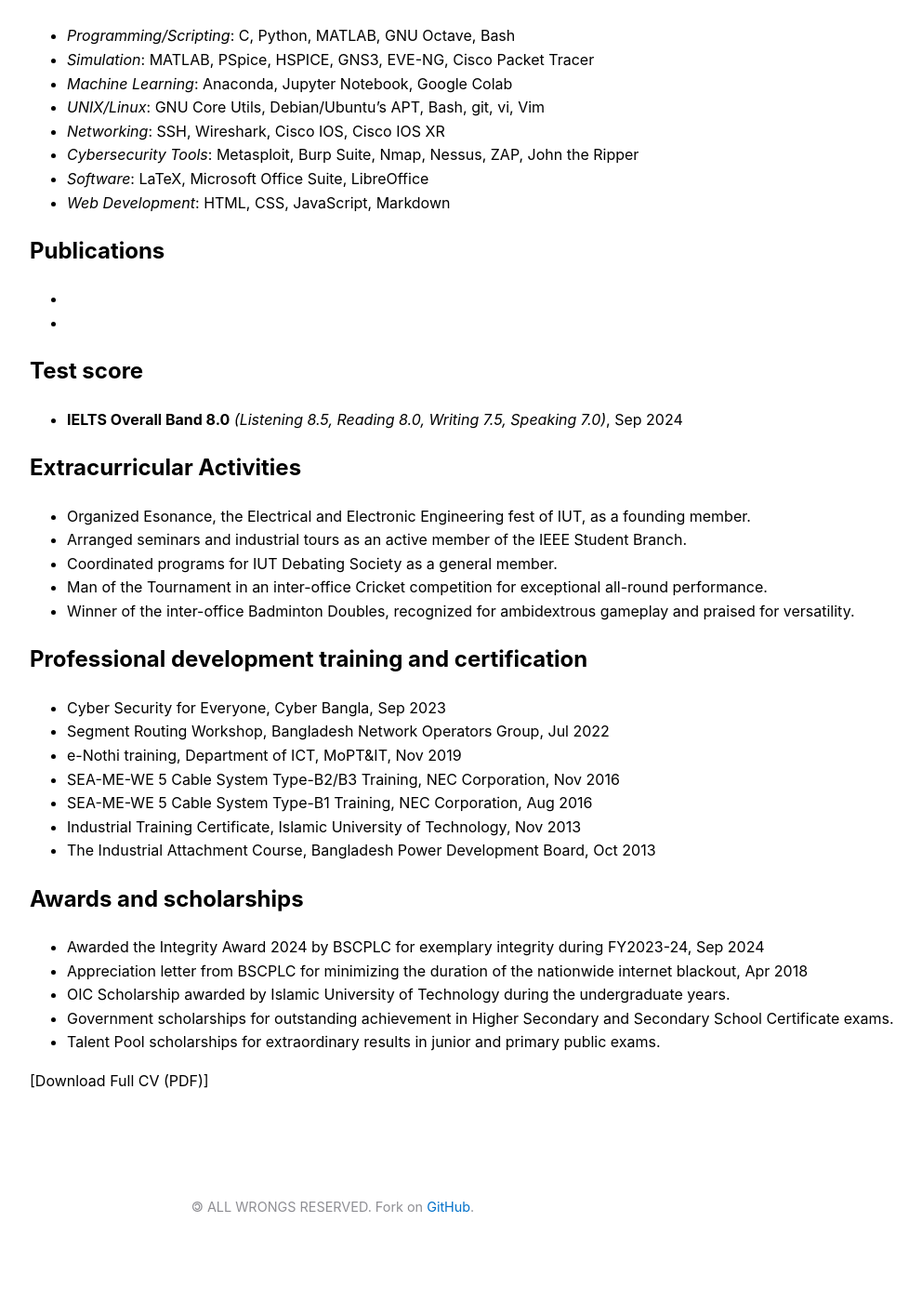
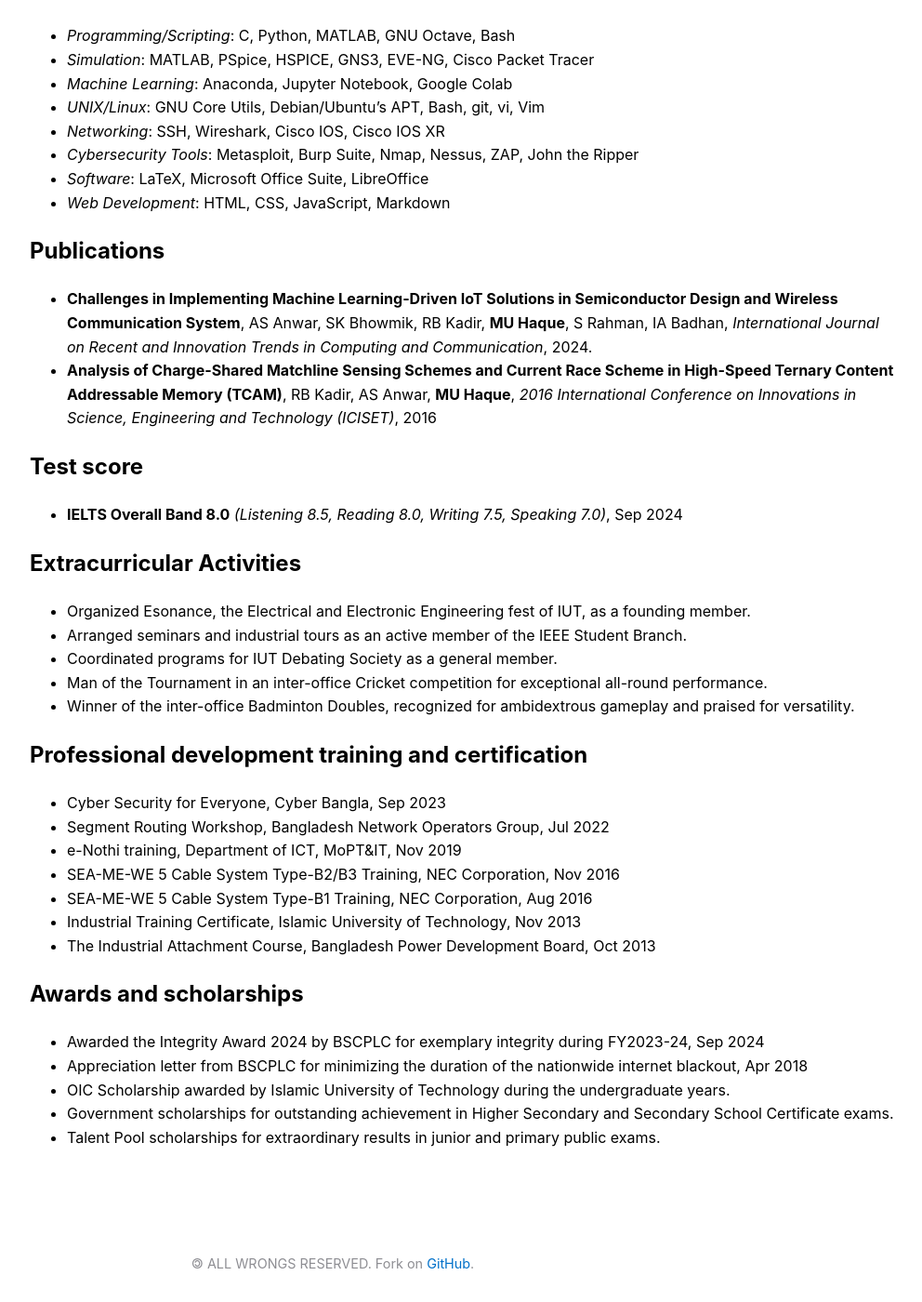
Before and after one commit to muntasimulhaque/muntasimulhaque.github.io, a Jekyll site: the page built from cv.md, in a window 1280 px wide and 1400 px high, scrolled down 628 px. Shown: the whole window at 93% size, without its empty margins (282-1274 px from the left). Built offline with Jekyll 4.4.1, drawn with Linux system fonts in a browser that asks for light colours; before the commit the page ends 1968 px from its top, so only the background shows below that.

Commit message:
Update cv.md

```diff
--- a/cv.md
+++ b/cv.md
@@ -35,8 +35,8 @@
 
 ## Publications
 
-- [Skill Category 1]: [List of skills]
-- [Skill Category 2]: [List of skills]
+- **Challenges in Implementing Machine Learning-Driven IoT Solutions in Semiconductor Design and Wireless Communication System**, AS Anwar, SK Bhowmik, RB Kadir, **MU Haque**, S Rahman, IA Badhan, *International Journal on Recent and Innovation Trends in Computing and Communication*, 2024.
+- **Analysis of Charge-Shared Matchline Sensing Schemes and Current Race Scheme in High-Speed Ternary Content Addressable Memory (TCAM)**, RB Kadir, AS Anwar, **MU Haque**, *2016 International Conference on Innovations in Science, Engineering and Technology (ICISET)*, 2016
 
 ## Test score
 
@@ -67,5 +67,3 @@
 - OIC Scholarship awarded by Islamic University of Technology during the undergraduate years.
 - Government scholarships for outstanding achievement in Higher Secondary and Secondary School Certificate exams.
 - Talent Pool scholarships for extraordinary results in junior and primary public exams.
-
-[Download Full CV (PDF)]
```
